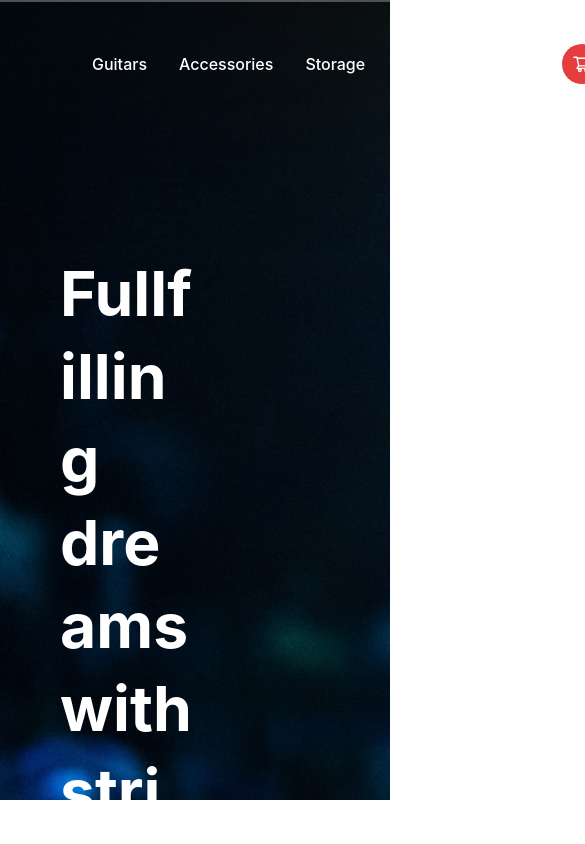
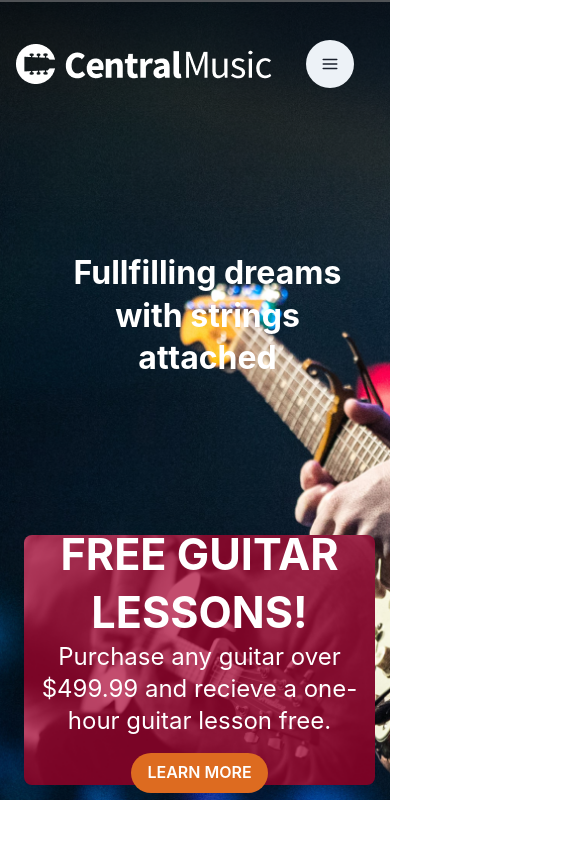
Before and after one commit to MauroGGutierrez/Central-Music-app, a React (Create React App) app: page / in a window 390 px wide. Shown: the top 844 px of the page, 585 px wide, since content can reach past the window. Built offline with nearby package versions, Linux system fonts and the light colour scheme.

Commit message:
solucion a responsive

```diff
--- a/package.json
+++ b/package.json
@@ -3,6 +3,7 @@
   "version": "0.1.0",
   "private": true,
   "dependencies": {
+    "@chakra-ui/icons": "^1.1.7",
     "@chakra-ui/react": "^1.8.5",
     "@emotion/react": "^11.8.1",
     "@emotion/styled": "^11.8.1",
@@ -10,6 +11,7 @@
     "@testing-library/react": "^12.1.3",
     "@testing-library/user-event": "^13.5.0",
     "framer-motion": "^6.2.7",
+    "normalize.css": "^8.0.1",
     "react": "^17.0.2",
     "react-dom": "^17.0.2",
     "react-icons": "^4.3.1",
--- a/src/App.js
+++ b/src/App.js
@@ -19,6 +19,7 @@ import ShopCart from "./pages/ShopCart";
 import MyUser from "./pages/MyUser";
 import CardItems from "./pages/CardItems";
 // import NavHeader from "./components/NavHeader";
+import "normalize.css";
 
 const App = () => {
   return (
--- a/src/Footer/Footer.js
+++ b/src/Footer/Footer.js
@@ -3,15 +3,15 @@ import { HStack, Spacer, Box, Flex } from "@chakra-ui/react";
 import BoxMenuItems from "./BoxMenuItems";
 import Copyright from "./Copyright";
 import BoxSocial from "./BoxSocial";
-import { fistDataItems, secondDataItems } from './DataItems'
+import { fistDataItems, secondDataItems } from "./DataItems";
 const Footer = () => {
   return (
     <>
       <Flex w="100%" h="auto" background="grey" p={8} color="white">
         <HStack w="100%" h="auto">
           <Flex>
-            <BoxMenuItems itemMenu={fistDataItems} nameItems='My Account' />
-            <BoxMenuItems itemMenu={secondDataItems} nameItems='Store' />
+            <BoxMenuItems itemMenu={fistDataItems} nameItems="My Account" />
+            <BoxMenuItems itemMenu={secondDataItems} nameItems="Store" />
           </Flex>
           <Spacer />
           <Box>
--- a/src/Layout.js
+++ b/src/Layout.js
@@ -1,23 +1,22 @@
-import React from 'react'
-import Footer from './Footer/Footer'
-import Header from './components/Header'
-import SectionContainer from './components/sectionContainer/SectionContainer'
+import React from "react";
+import Footer from "./Footer/Footer";
+import Header from "./components/Header";
+import SectionContainer from "./components/sectionContainer/SectionContainer";
 
 const Layout = () => {
   return (
     <>
-    <header>
+      <header>
         <Header />
-    </header>
-    <section>
+      </header>
+      {/* <section>
         <SectionContainer />
-    </section>
-    <footer>
+      </section> */}
+      {/* <footer>
         <Footer />
+      </footer> */}
+    </>
+  );
+};
 
-    </footer>
-    </>
-  )
-}
-
-export default Layout
+export default Layout;
--- a/src/components/Header.js
+++ b/src/components/Header.js
@@ -1,4 +1,4 @@
-import { Box, Heading } from "@chakra-ui/react";
+import { Box, Heading, useBreakpointValue } from "@chakra-ui/react";
 import React from "react";
 import bgImage from "../img/hero.png";
 import NavHeader from "./NavHeader";
@@ -8,14 +8,24 @@ const Header = () => {
   return (
     <Box
       bgImage={`url(${bgImage})`}
-      w="100%"
+      w={useBreakpointValue({ base: "100%", xl: "100%" })}
       h="50rem"
       bgSize="cover"
-      mb="8rem"
+      bgPosition="center"
+      mb={{ base: "1rem", xl: "8rem" }}
     >
       <NavHeader />
-      <Box w="50%" mt="140px" pl="60px">
-        <Heading fontSize="3.9rem" color="white">
+      <Box
+        w={{ base: "90%", md: "50%", xl: "50%" }}
+        mt="140px"
+        pl={{ base: "4rem", md: "60px", xl: "60px" }}
+        pr="auto"
+        textAlign={{ base: "center", md: "left", xl: "left" }}
+      >
+        <Heading
+          fontSize={{ base: "2rem", md: "3.7rem", xl: "3.9rem" }}
+          color="white"
+        >
           Fullfilling dreams with strings attached
         </Heading>
       </Box>
--- a/src/components/NavHeader.js
+++ b/src/components/NavHeader.js
@@ -4,6 +4,7 @@ import MenuItems from "./MenuItems";
 import { Link } from "react-router-dom";
 import { AiOutlineShoppingCart } from "react-icons/ai";
 import { BsPerson } from "react-icons/bs";
+import { HamburgerIcon, CloseIcon } from "@chakra-ui/icons";
 
 import imagen1 from "../img/Central-Music-Logo.png";
 
@@ -17,14 +18,24 @@ const NavHeader = () => {
   ];
 
   return (
-    <Flex w="100%" h="7rem" align="center" pt="2rem" pb="1rem">
-      <Box pl="4rem">
+    <Flex w="100%" minH={"7rem"} align="center" pt="2rem" pb="1rem">
+      <Box pl={{ base: "1rem", md: "4rem", xl: "4rem" }} w="18rem">
         <img src={imagen1} alt="icon-music" />
       </Box>
-      <Box p="3" color="white">
+      <Box p="3" color="white" display={{ base: "none", xl: "flex" }}>
         <MenuItems menuItems={menuItems} />
       </Box>
       <Spacer />
+      <IconButton
+        arial-label="OpenMenu"
+        size="lg"
+        icon={<HamburgerIcon />}
+        display={{ base: "flex", xl: "none" }}
+        isRound="true"
+        mr={9}
+        colortheme="red"
+      />
+      <Flex display={{ base: "none", xl: "flex" }}>
         <Box pr="1rem">
           <Link to={"/shopcart"}>
             <IconButton
@@ -46,6 +57,7 @@ const NavHeader = () => {
           </Link>
         </Box>
       </Flex>
+    </Flex>
   );
 };
 
--- a/src/components/SubHero.js
+++ b/src/components/SubHero.js
@@ -12,14 +12,15 @@ const SubHero = () => {
       bgPosition="center"
       bgRepeat="no-repeat"
       mt="155px"
-      ml="60px"
-      mr="60px"
+      mx={{ base: "1.5rem", md: "4rem", xl: "4rem" }}
+      // ml="60px"
+      // mr="60px"
       borderRadius="0.5rem"
       display="flex"
       justifyContent="center"
       alignItems="center"
     >
-      <Box textAlign="center" w="40%">
+      <Box textAlign="center" w={{ base: "80", xl: "40%" }} h="auto">
         <Heading fontSize="2.7rem" color="white">
           FREE GUITAR LESSONS!{" "}
         </Heading>
--- a/src/index.js
+++ b/src/index.js
@@ -1,11 +1,11 @@
-import { ChakraProvider } from "@chakra-ui/react";
+import { ChakraProvider, theme } from "@chakra-ui/react";
 import React from "react";
 import ReactDOM from "react-dom";
 import App from "./App";
 
 ReactDOM.render(
-    <ChakraProvider>
-        <App />
-    </ChakraProvider>,
-    document.getElementById("root")
+  <ChakraProvider theme={theme}>
+    <App />
+  </ChakraProvider>,
+  document.getElementById("root")
 );
```
Also changed, not shown: 1 other file (tests, documents, lock files or other folders). Lines whose indentation alone changed are shown as unchanged.
